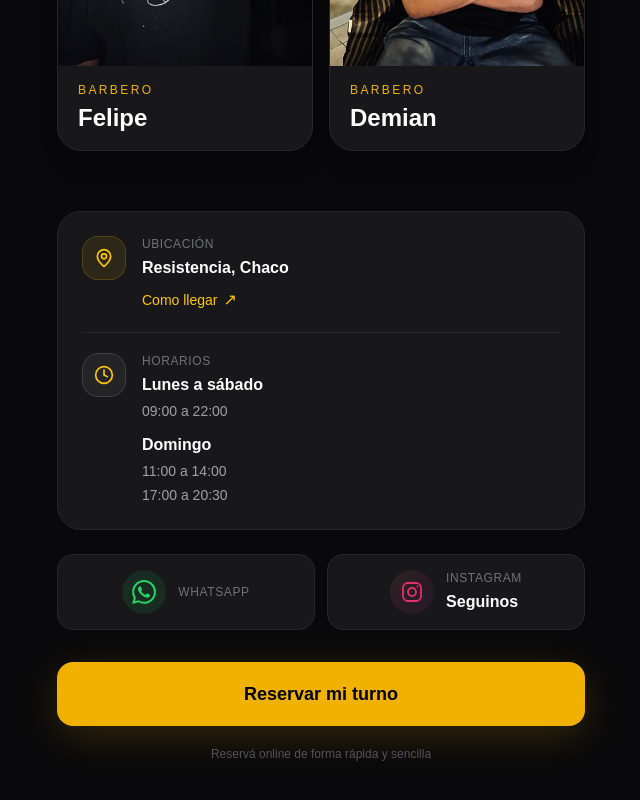
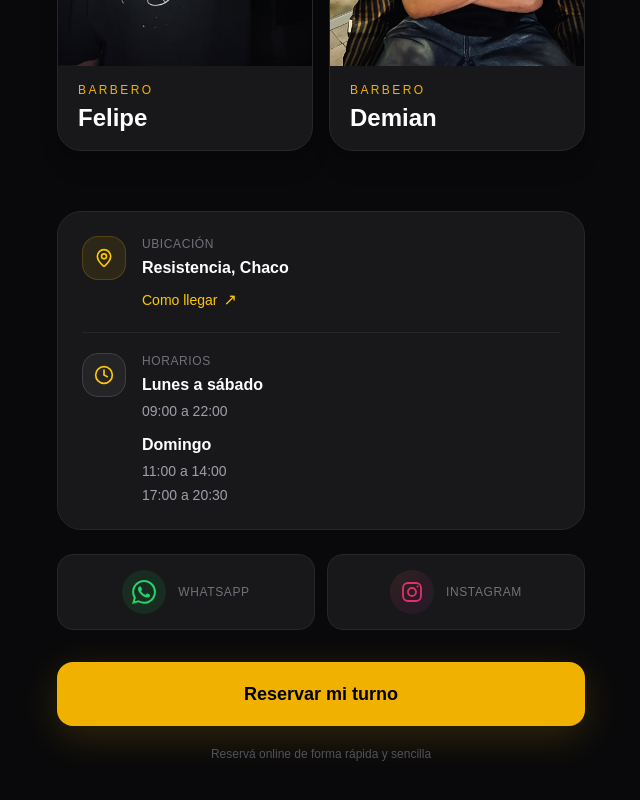
Before and after one commit to LucasVillaboa/med-turnos, a Next.js app: page /barberia in a window 1280 px wide. Shown: the part 1950-2750 px from the top of the page, without its empty margins (319-959 px from the left). Built offline with nearby package versions, Linux system fonts and the light colour scheme.

Commit message:
agrego redes sociales barberia el templo

```diff
--- a/src/app/[doctor]/page.tsx
+++ b/src/app/[doctor]/page.tsx
@@ -828,9 +828,6 @@ function Barberia() {
                 Instagram
               </p>
 
-              <p className="mt-1 font-semibold text-white">
-                Seguinos
-              </p>
             </div>
           </a>
 
```
